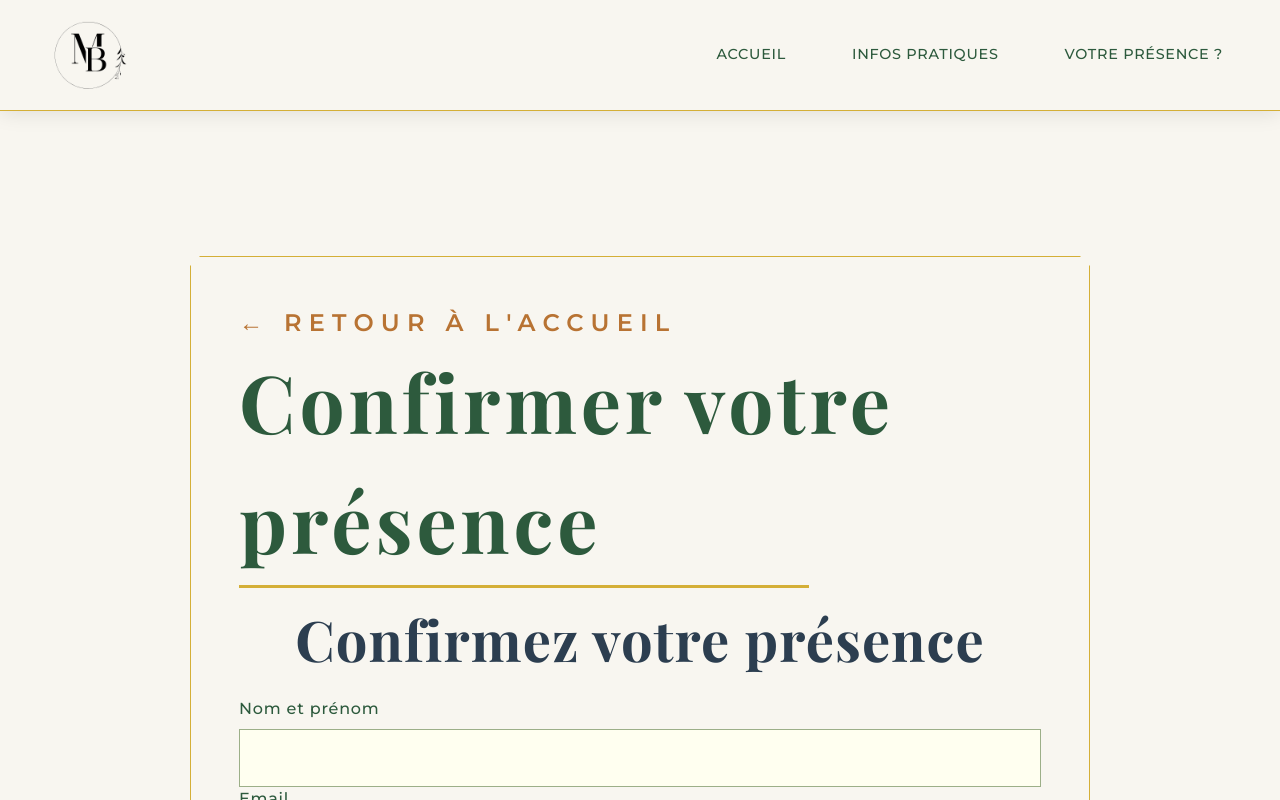
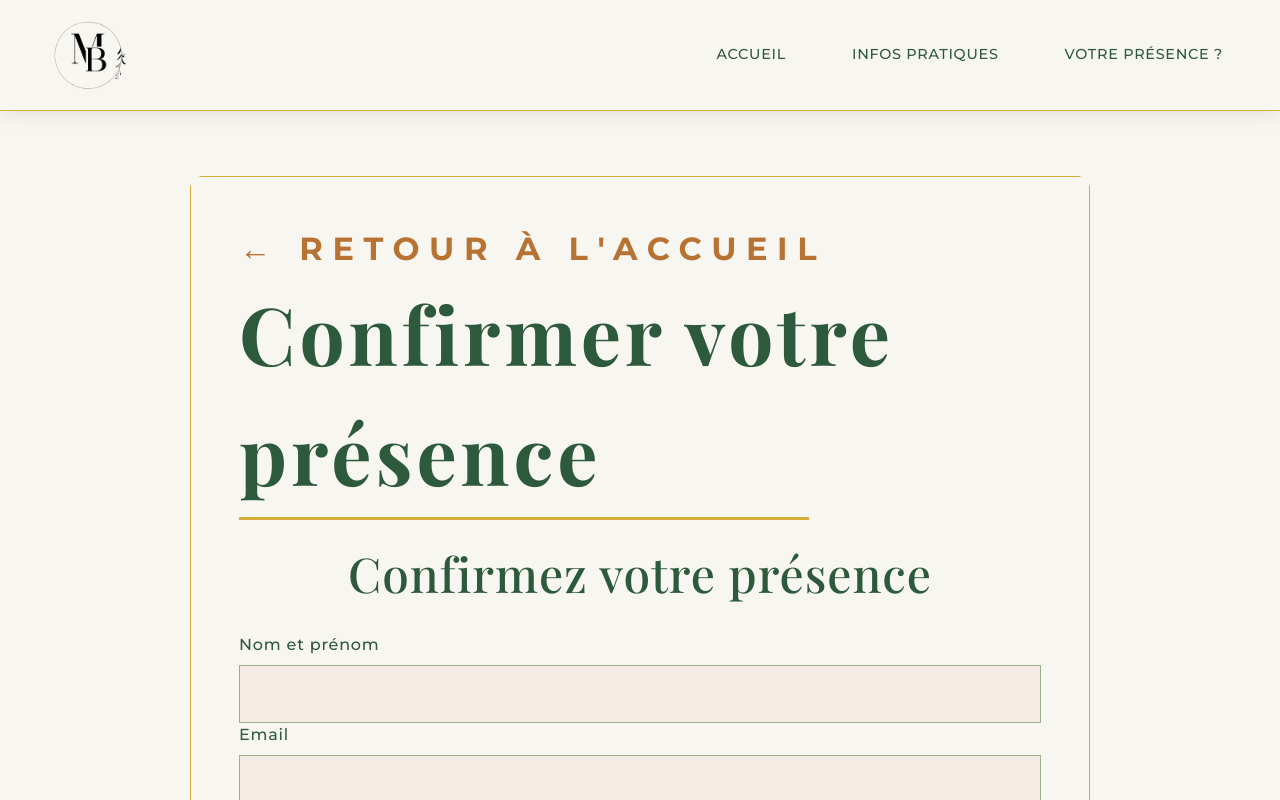
Before and after one commit to Esteranodin/Wedding-RSVP, a Next.js app: page /rsvp in a window 1280 px wide. Shown: the top 800 px of the page. Built offline with nearby package versions, Linux system fonts and the light colour scheme; a web font is replaced by a local one.

Commit message:
DONE: Homepage

```diff
--- a/app/admin/page.js
+++ b/app/admin/page.js
@@ -101,7 +101,7 @@ export default function Admin() {
   }
 
   return (
-    <div className="page-bg mt-header">
+    <div className="page-bg">
       <div className="content-wrapper">
         <div className="form-elegant w-full max-w-6xl">
           <Link href="/" className="inline-block mb-6 text-decorative hover:opacity-70 transition-opacity">
--- a/app/globals.css
+++ b/app/globals.css
@@ -4,21 +4,17 @@
 :root {
   /* Couleurs principales */
   --gold: #D4AF37;
-  --champagne: #F7E7CE;
   --deep-emerald: #2D5A3D;
   --midnight: #2C3E50;
   --pearl: #F8F6F0;
   --sage: #9CAF88;
   --dusty-rose: #D4A5A5;
   --copper: #B87333;
-  --ivory: #FFFFF0;
+  --ivory: #f0d7d152;
   --charcoal: #36454F;
-  --blush: #F5E6E8;
 
   --zone-padding: 3rem;
   --zone-width: 900px;
-  --form-padding: 3rem;
-  --form-width: 600px;
   --card-padding: 2rem;
   --card-margin: 1rem;
 
@@ -57,10 +53,6 @@ h6 {
    LAYOUT PRINCIPAL
    =============================================== */
 
-.mt-header {
-  margin-top: 6rem;
-}
-
 .main-container {
   min-height: 100vh;
   display: flex;
@@ -68,17 +60,9 @@ h6 {
   position: relative;
 }
 
-/* Motif de fond subtil */
-.main-container::before {
-  content: '';
-  position: fixed;
-  inset: 0;
-  width: 100%;
-  height: 100%;
-  background-image:
-    radial-gradient(circle at 20% 80%, rgba(212, 175, 55, 0.1) 0%, transparent 50%),
-    radial-gradient(circle at 80% 20%, rgba(45, 90, 61, 0.1) 0%, transparent 50%);
-  z-index: -2;
+.content-zone,
+.page-bg {
+  margin-top: 4rem;
 }
 
 /* ===============================================
@@ -159,7 +143,6 @@ h6 {
   width: 80%;
 }
 
-/* Menu burger */
 .burger-menu {
   display: none;
   flex-direction: column;
@@ -190,19 +173,17 @@ h6 {
 }
 
 /* ===============================================
-   PAGE D'ACCUEIL - LOGO & TITRE PRINCIPAL
+    HOMEPAGE
    =============================================== */
 .home-bg,
 .page-bg {
-  min-height: 100vh;
   display: flex;
   align-items: center;
   justify-content: center;
-  padding: 7rem 1rem 2rem;
+  padding: 7rem 1rem 0;
   position: relative;
 }
 
-/* Logo principal de la page d'accueil */
 .content-zone .logo-container {
   position: relative;
   display: flex;
@@ -243,7 +224,6 @@ h6 {
   box-shadow: 0 20px 60px rgba(0, 0, 0, 0.1);
   position: relative;
   z-index: 1;
-  margin: 2rem auto;
   max-width: var(--zone-width);
   padding: var(--zone-padding);
   clip-path: polygon(0% 10px, 10px 0%, calc(100% - 10px) 0%, 100% 10px,
@@ -267,7 +247,7 @@ h6 {
   display: flex;
   align-items: center;
   justify-content: center;
-  padding: 1rem;
+  /* padding: 1rem; */
 }
 
 /* ===============================================
@@ -275,26 +255,26 @@ h6 {
    =============================================== */
 
 .title-secondary {
-  font-size: clamp(1.7rem, 5vw, 3.5rem);
-  font-weight: 600;
-  color: var(--midnight);
-  margin: 1rem 0;
+  font-size: clamp(1.5rem, 5vw, 3rem);
+  font-weight: 500;
+  color: var(--deep-emerald);
+  margin: 1.5rem 0;
   letter-spacing: 0.02em;
   text-align: center;
 }
 
 .text-decorative {
-  font-size: clamp(1.5rem, 2.5vw, 1.5rem);
+  font-size: clamp(1.3rem, 2.5vw, 3rem);
   margin: 1rem 0;
   color: var(--copper);
   letter-spacing: 0.3em;
   text-transform: uppercase;
-  font-weight: 600;
+  font-weight: 700;
   text-align: center;
 }
 
 .text-readable {
-  font-size: clamp(1rem, 2vw, 1.1rem);
+  font-size: clamp(1.1rem, 2vw, 1.3rem);
   color: var(--charcoal);
   line-height: 1.7;
   font-weight: 400;
@@ -330,9 +310,15 @@ h6 {
 }
 
 .btn-elegant:hover {
-  background-color: rgb(212, 165, 165, 0.3);
+  background-color: rgb(212, 165, 165, 0.4);
   transform: translateY(-2px);
   box-shadow: 0 8px 25px rgba(0, 0, 0, 0.15);
+}
+
+.buttons-container {
+  display: flex;
+  flex-direction: column;
+  gap: 1rem;
 }
 
 
@@ -380,7 +366,6 @@ h6 {
   background: var(--pearl);
 }
 
-
 .form-elegant label {
   color: var(--deep-emerald);
   font-weight: 500;
@@ -406,7 +391,7 @@ h6 {
 }
 
 /* ===============================================
-   ANIMATIONS & UTILITAIRES
+   ANIMATIONS
    =============================================== */
 .hover-lift {
   transition: transform 0.3s ease;
@@ -432,26 +417,12 @@ h6 {
   }
 }
 
-/* Couleurs utilitaires */
-.text-deep-emerald {
-  color: var(--deep-emerald);
-}
-
-.text-dusty-rose {
-  color: var(--dusty-rose);
-}
-
-.text-gold {
-  color: var(--gold);
-}
-
 /* ===============================================
    RESPONSIVE DESIGN
    =============================================== */
 
 @media (max-width: 768px) {
 
-  /* Navigation mobile avec burger */
   .burger-menu {
     display: flex;
   }
@@ -509,11 +480,9 @@ h6 {
     width: 200px;
   }
 
-  /* Contenus mobile */
   .content-zone,
   .form-elegant {
     padding: 2rem 1.5rem;
-    margin: 1rem;
     max-width: 95%;
   }
 
@@ -533,48 +502,24 @@ h6 {
   .page-bg {
     align-items: flex-start;
     padding-top: 6rem;
-    padding-bottom: 2rem;
     min-height: auto;
     overflow-y: auto;
   }
   .content-zone,
   .form-elegant {
-    padding: 2rem 1rem;
-    margin: 1rem auto;
+    padding: 2rem 4rem;
+    margin: 4rem auto 1rem;
     max-width: 98%;
+    /* margin-top: 4rem; */
   }
   .content-zone .logo-container {
     margin-bottom: 1rem;
   }
 }
 
-.buttons-container {
-  display: flex;
-  flex-direction: column;
-  gap: 1rem;
-}
-
-/* Pour les très grands écrans */
 @media (min-width: 1200px) {
   .content-zone {
     max-width: 1000px;
     padding: 4rem;
   }
 }
-
-.content-zone,
-.page-bg {
-  margin-top: 4.5rem;
-}
-
-@media (min-width: 768px) {
-
-  .content-zone,
-  .page-bg {
-    margin-top: 6rem;
-  }
-
-  .mt-header {
-    margin-top: 6rem;
-  }
-}
--- a/app/infos/page.js
+++ b/app/infos/page.js
@@ -7,7 +7,7 @@ export const metadata = {
 
 export default function Infos() {
   return (
-    <div className="page-bg mt-header">
+    <div className="page-bg">
       <div className="content-wrapper">
         <div className="form-elegant w-full max-w-4xl">
           <Link href="/" className="inline-block mb-6 text-decorative hover:opacity-70 transition-opacity">
--- a/app/page.js
+++ b/app/page.js
@@ -24,7 +24,7 @@ export default function Home() {
         </p>
         <div className="text-center mb-4">
           <div className="text-decorative">vendredi 31&nbsp;octobre</div>
-          <div className="title-secondary mb-2">14h30 </div>
+          <div className="title-secondary mb-2">À partir de 14h30 </div>
         </div>
         <div className="buttons-container mt-6">
           <Link
--- a/app/rsvp/page.js
+++ b/app/rsvp/page.js
@@ -8,7 +8,7 @@ export const metadata = {
 
 export default function RSVP() {
   return (
-    <div className="page-bg mt-header">
+    <div className="page-bg">
       <div className="content-wrapper">
         <div className="form-elegant">
           <Link href="/" className="inline-block mb-6 text-decorative hover:opacity-70 transition-opacity">
```
Also changed, not shown: 1 other file (tests, documents, lock files or other folders).
